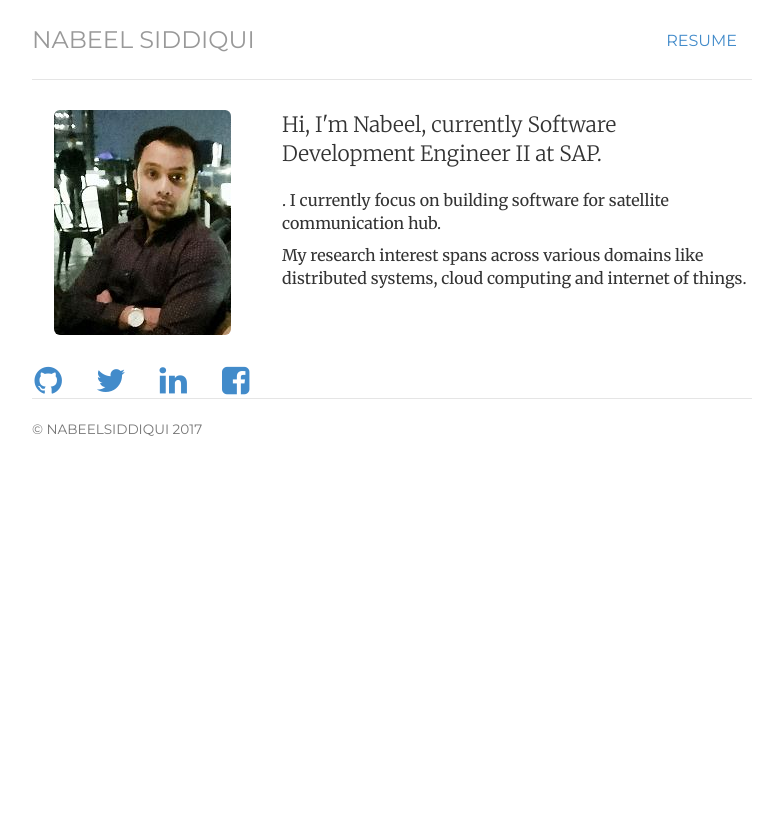
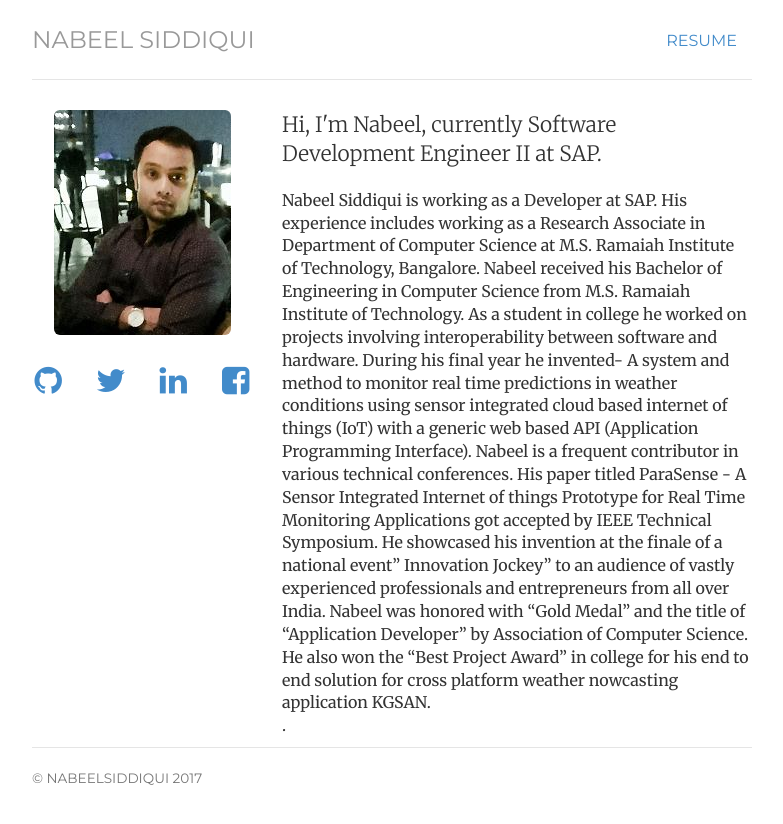
Before and after one commit to mnscodes/mnscodes.github.io, a Jekyll site: the page built from index.html, in a window 1280 px wide. Shown: the top 824 px of the page, without its empty margins (248-1031 px from the left). Built offline with Jekyll 4.4.1, drawn with Linux system fonts in a browser that asks for light colours.

Commit message:
Update index.html

```diff
--- a/index.html
+++ b/index.html
@@ -20,12 +20,13 @@
 	<div class="col-sm-8">
 	<p class="lead">Hi, I'm <span itemprop="name">Nabeel</span>, currently Software Development Engineer II at SAP.
 	</p>
+		Nabeel Siddiqui is working as a Developer at SAP. His experience includes working as a Research Associate in Department of Computer Science at M.S. Ramaiah Institute of Technology, Bangalore.
+Nabeel received his Bachelor of Engineering in Computer Science from M.S. Ramaiah Institute of Technology. As a student in college he worked on projects involving interoperability between software and hardware. During his final year he invented- A system and method to monitor real time predictions in weather conditions using sensor integrated cloud based internet of things (IoT) with a generic web based API (Application Programming Interface).
+Nabeel is a frequent contributor in various technical conferences. His paper titled ParaSense - A Sensor Integrated Internet of things Prototype for Real Time Monitoring Applications got accepted by IEEE Technical Symposium. He showcased his invention at the finale of a national event” Innovation Jockey” to an audience of vastly experienced professionals and entrepreneurs from all over India. Nabeel was honored with “Gold Medal” and the title of “Application Developer” by Association of Computer Science. He also won the “Best Project Award” in college for his end to end solution for cross platform weather nowcasting application KGSAN.
+
 
 	<p> .
-	    I currently focus on building software for satellite communication hub.
-		</p>
-		<p>
-	    My research interest spans across various domains like distributed systems, cloud computing and internet of things.
+
 	</p>
 <!-- 	<p>
 	 My learnings have been captured in the book titled -  <a href="/book">
```
